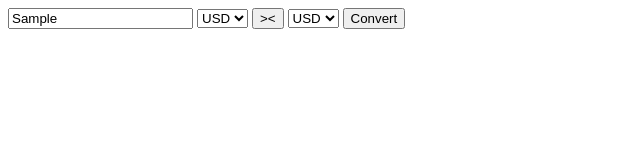
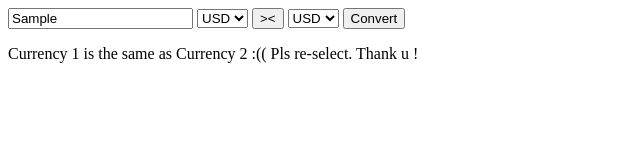
Before and after one commit to tranhaibao1997/Change-Currency, a plain HTML site: page index.html in a window 1280 px wide. Both pictures are taken after typing "Sample" into the empty fields and a click on the button "Convert". Shown: the whole page, without its empty margins (0-640 px from the left). Drawn offline with Linux system fonts and the light colour scheme.

Commit message:
fix same

```diff
--- a/index.html
+++ b/index.html
@@ -21,5 +21,6 @@
       <option value="VND">VND</option>
     </select>
     <button id="convertCurrencyBtn">Convert</button>
+    <p id="demo"></p>
 </body>
 </html>
--- a/main.js
+++ b/main.js
@@ -60,20 +60,21 @@ window.addEventListener('DOMContentLoaded', (event) => {
     var currency2 = document.getElementById("currency2").value;
     const amountInput = document.getElementById("amountInput").value;
     amountInput ?"" :alert("You must enter an amount");
-    console.log(currency1)
-    console.log(currency2)
 
-    currency1==="USD" && currency2==="VND" ? console.log(`${amountInput} from ${currency1} To ${currency2} is ${USDToVND(amountInput)}`) :""
-    currency1==="VND" && currency2==="USD" ? console.log(`${amountInput} from ${currency1} To ${currency2} is ${VNDToUSD(amountInput)}`) :""
+    var result="";
+    currency1===currency2 ?result="Currency 1 is the same as Currency 2 :(( Pls re-select. Thank u !" :""
+    currency1==="USD" && currency2==="VND" ? result=(`${amountInput} from ${currency1} To ${currency2} is ${USDToVND(amountInput)}`) :""
+    currency1==="VND" && currency2==="USD" ? result=(`${amountInput} from ${currency1} To ${currency2} is ${VNDToUSD(amountInput)}`) :""
 
-    currency1==="EUR" && currency2==="USD" ? console.log(`${amountInput} from ${currency1} To ${currency2} is ${EURToUSD(amountInput)}`) :""
-    currency1==="USD" && currency2==="EUR" ? console.log(`${amountInput} from ${currency1} To ${currency2} is ${USDToEUR(amountInput)}`) :""
+    currency1==="EUR" && currency2==="USD" ? result=(`${amountInput} from ${currency1} To ${currency2} is ${EURToUSD(amountInput)}`) :""
+    currency1==="USD" && currency2==="EUR" ? result=(`${amountInput} from ${currency1} To ${currency2} is ${USDToEUR(amountInput)}`) :""
 
-    currency1==="EUR" && currency2==="VND" ? console.log(`${amountInput} from ${currency1} To ${currency2} is ${EURToVND(amountInput)}`) :""
-    currency1==="VND" && currency2==="EUR" ? console.log(`${amountInput} from ${currency1} To ${currency2} is ${VNDToEUR(amountInput)}`) :""
+    currency1==="EUR" && currency2==="VND" ? result=(`${amountInput} from ${currency1} To ${currency2} is ${EURToVND(amountInput)}`) :""
+    currency1==="VND" && currency2==="EUR" ? result=(`${amountInput} from ${currency1} To ${currency2} is ${VNDToEUR(amountInput)}`) :""
 
-
+    document.getElementById("demo").innerHTML = result;
   })
 
 
+
 });
```
